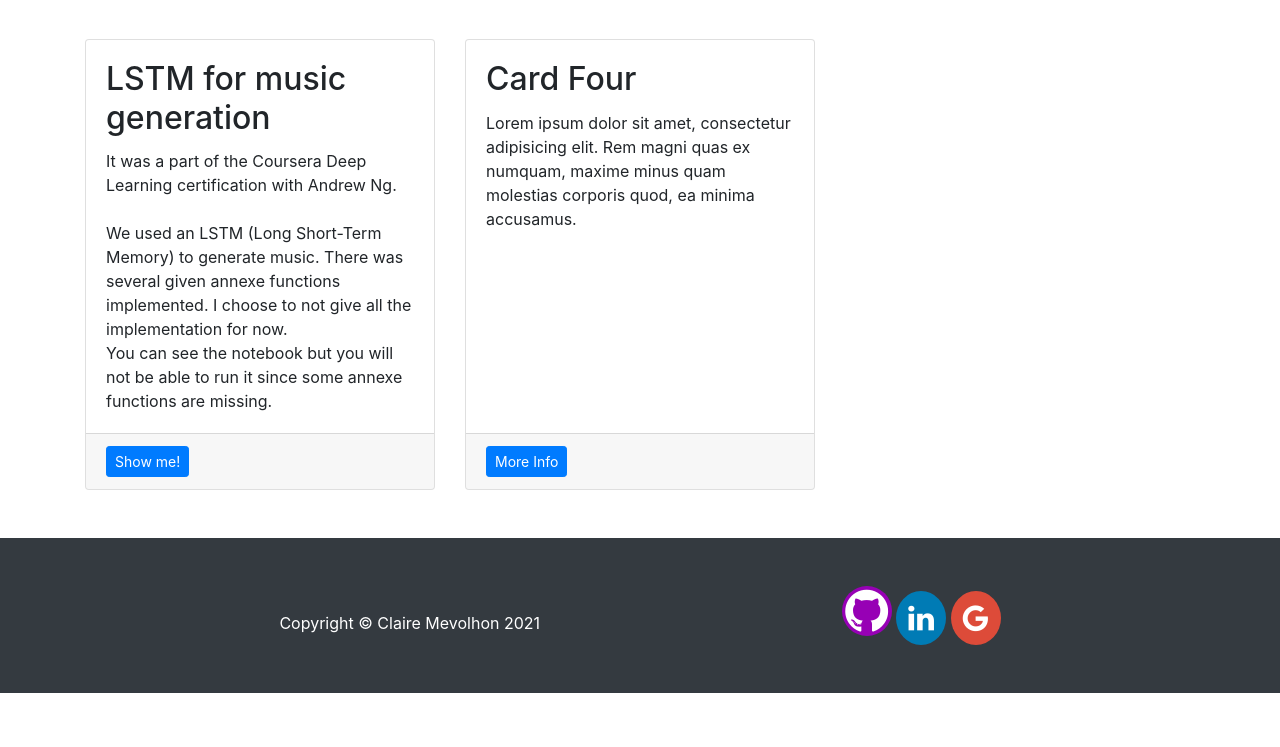
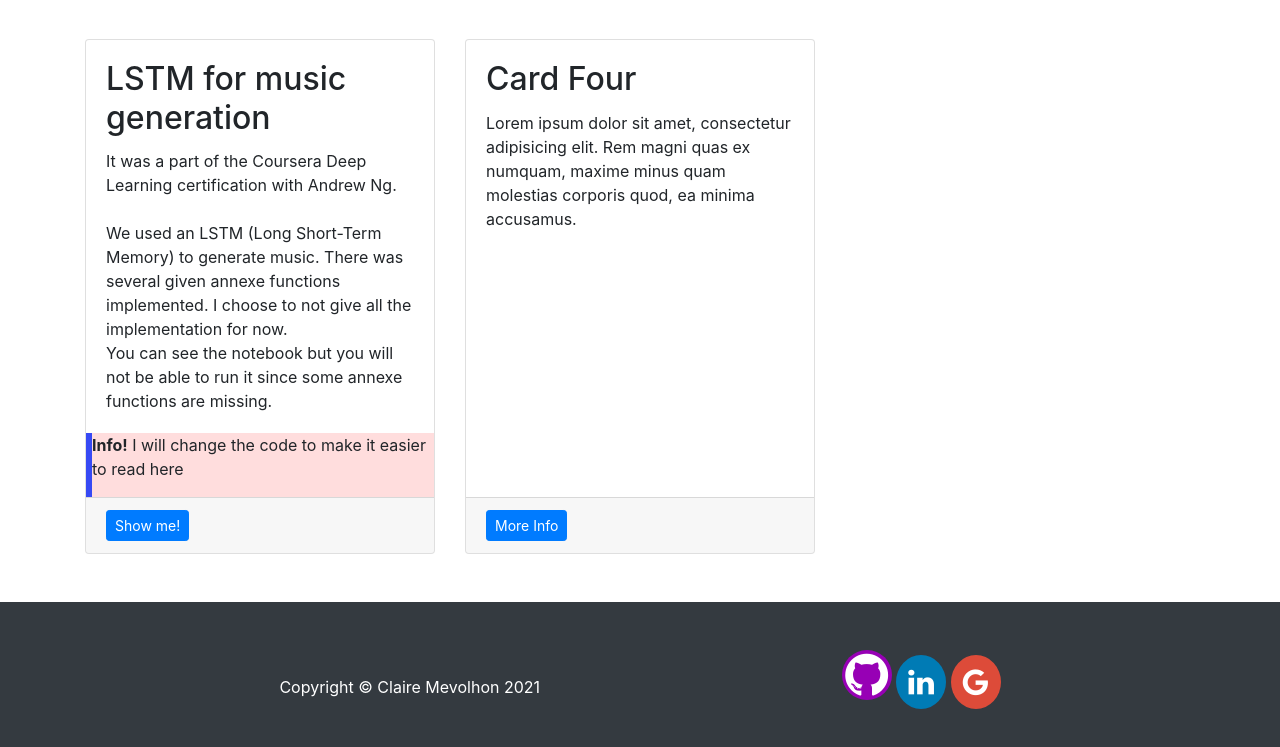
Before and after one commit to canneltigrou/canneltigrou.github.io, a website: page index.html in a window 1280 px wide. Shown: the part 1308-2055 px from the top of the page. Before the commit the page ends 2001 px from the top, so only its background shows below. Drawn offline with Linux system fonts and the light colour scheme.

Commit message:
add of a note
add of a note for LSTM music generation

```diff
--- a/index.html
+++ b/index.html
@@ -150,6 +150,9 @@
               <br> You can see the notebook but you will not be able to run it since some annexe functions are missing.
             </p>
           </div>
+          <div class="info">
+            <p><strong>Info!</strong> I will change the code to make it easier to read here</p>
+          </div>
           <div class="card-footer">
             <a href="https://github.com/canneltigrou/canneltigrou.github.io/blob/master/JupyterNotebooks/Improvise a Jazz Solo with an LSTM Network - v3.ipynb" class="btn btn-primary btn-sm">Show me!</a>
           </div>
--- a/startbootstrap-small-business-gh-pages/css/small-business.css
+++ b/startbootstrap-small-business-gh-pages/css/small-business.css
@@ -36,3 +36,8 @@ body {
   color: white;
   padding: 12px;
 }
+
+.info {
+  background-color: #ffdddd;
+  border-left: 6px solid #3649f4;
+}
```
